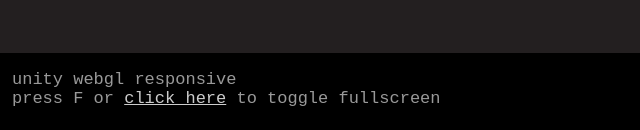
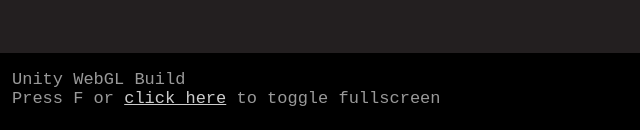
Before and after one commit to ishantsaxena21/ishantsaxena21.github.io, a plain HTML site: page index.html in a window 1280 px wide. Shown: the part 667-797 px from the top of the page, 0-640 px from the left. Drawn offline with Linux system fonts and the light colour scheme; no server answers.

Commit message:
New Portfolio Updated

```diff
--- a/Build/Resposive_WebGL.json
+++ b/Build/Resposive_WebGL.json
@@ -5,7 +5,7 @@
 "dataUrl": "Resposive_WebGL.data.unityweb",
 "wasmCodeUrl": "Resposive_WebGL.wasm.code.unityweb",
 "wasmFrameworkUrl": "Resposive_WebGL.wasm.framework.unityweb",
-"graphicsAPI": ["WebGL 2.0","WebGL 1.0"],
+"graphicsAPI": ["WebGL 1.0"],
 "webglContextAttributes": {"preserveDrawingBuffer": false},
 "splashScreenStyle": "Dark",
 "backgroundColor": "#231F20",
--- a/index.html
+++ b/index.html
@@ -34,8 +34,8 @@
     </div>
 
     <div class="info">
-      <p>unity webgl responsive</p>
-      <p>press F or <a href="#" onclick="unityInstance.SetFullscreen(1)">click here</a> to toggle fullscreen</p>
+      <p>Unity WebGL Build</p>
+      <p>Press F or <a href="#" onclick="unityInstance.SetFullscreen(1)">click here</a> to toggle fullscreen</p>
     </div>
 
     <!-- check for F key press to toggle full screen -->
```
Also changed, not shown: 3 other files.
